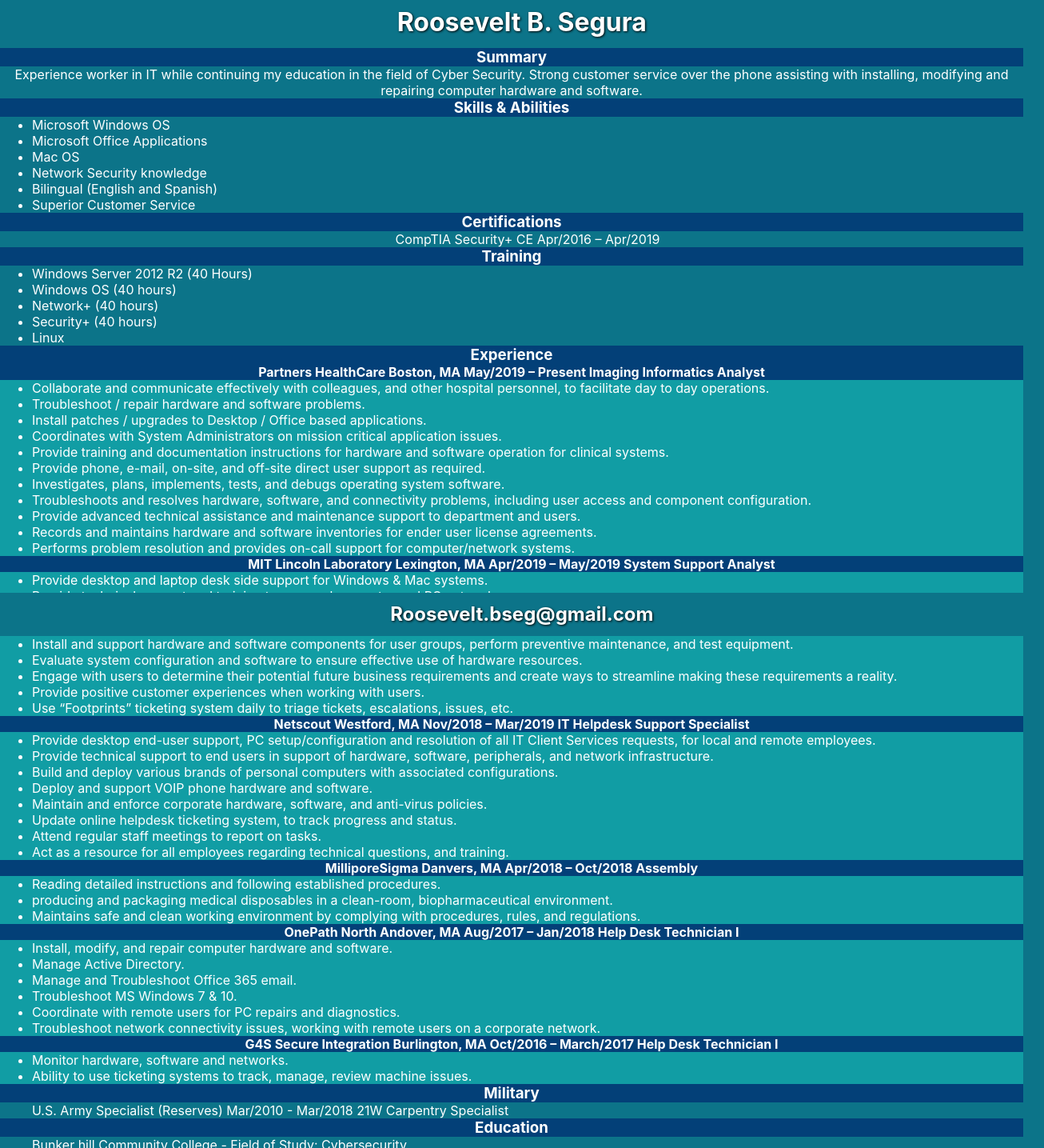
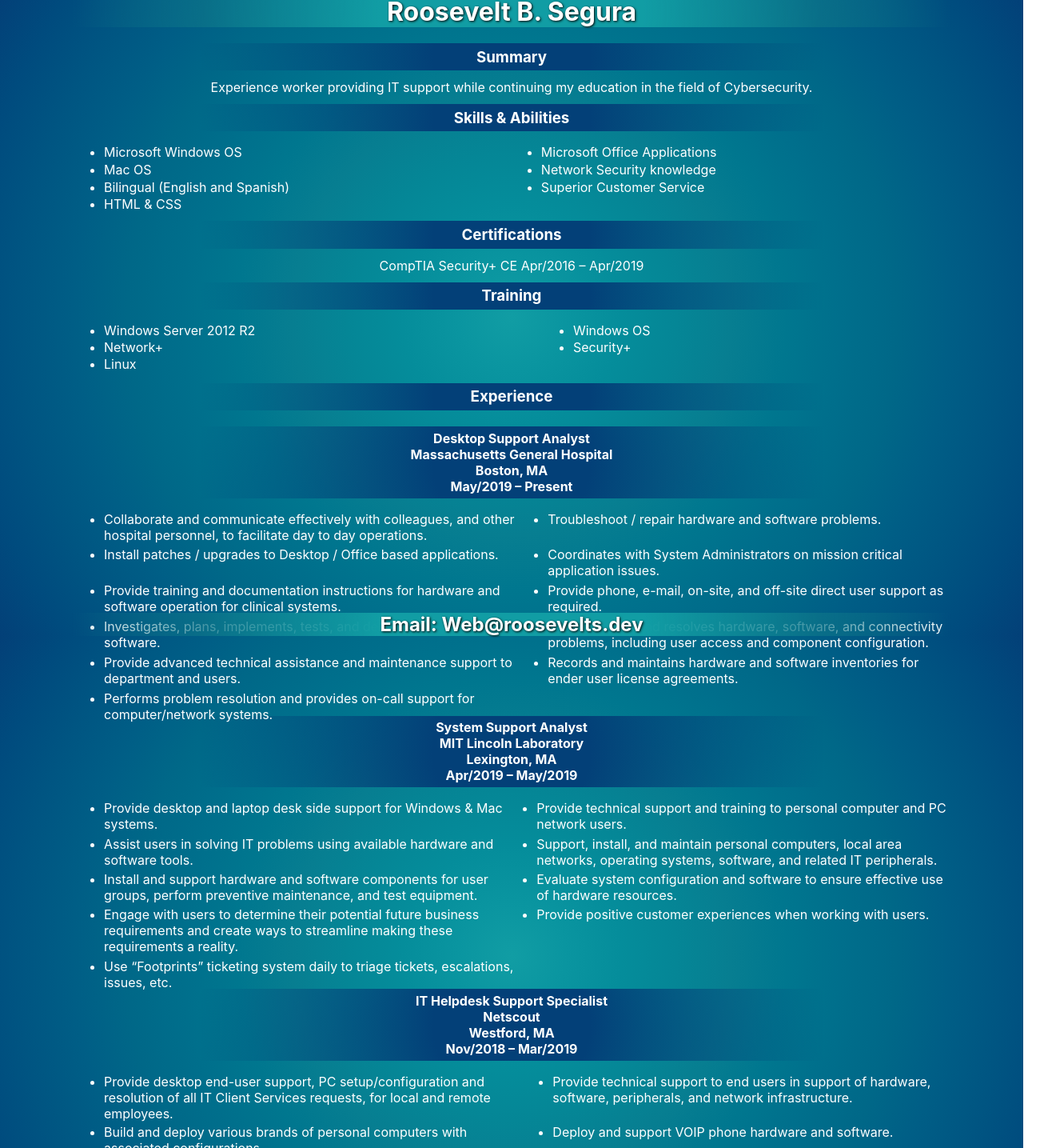
Before and after one commit to r8s11/porfolio, a React (Create React App) app in the folder my-porfolio/: page / in a window 1280 px wide. Shown: the part 5-1440 px from the top of the page at 80% size, 1306 px wide, since content can reach past the window. Built offline with nearby package versions, Linux system fonts and the light colour scheme.

Commit message:
added header, footer and changed the css a bit

```diff
--- a/my-porfolio/src/assets/App.css
+++ /dev/null
@@ -1,36 +0,0 @@
-.App {
-  text-align: center;
-}
-
-
-
-h1, h2 {
-  margin: 0%;
-  color: white;
-
-}
-h4, h3 {
-  background-color: #034078;
-  color: white;
-  margin: auto;
-
-}
-ul  {
-  margin: auto;
-  color: white;
-  text-align: left;
- }
-li{
-
-}
-.jobs h4 {
-  margin: auto;
-}
-.jobs div {
-  background-color: #119da4;
-}
-p{
-  color: white;
-  margin: auto;
-  text-align: center;
-}
--- a/my-porfolio/src/assets/App.js
+++ b/my-porfolio/src/assets/App.js
@@ -1,22 +1,15 @@
 import React from 'react';
-
-import './App.css';
-import './Header';
-
-
-
 
 function App() {
   return (
 
   <div className="App">
-
-    <body>
-
+      <br />
       <div>
         <h3>Summary</h3>
-        <p>Experience worker in IT while continuing my education in the field of Cyber Security. Strong customer service over the phone assisting with installing, modifying and repairing computer hardware and software.</p>
+        <p>Experience worker providing IT support while continuing my education in the field of Cybersecurity. </p>
       </div>
+
       <div>
         <h3>Skills & Abilities</h3>
           <ul>
@@ -26,32 +19,33 @@
             <li>Network Security knowledge</li>
             <li>Bilingual (English and Spanish)</li>
             <li>Superior Customer Service</li>
+            <li>HTML & CSS</li>
           </ul>
       </div>
       <div>
         <h3>Certifications</h3>
-          <ul>
             <p>CompTIA Security+ CE Apr/2016 – Apr/2019</p>
-          </ul>
       </div>
       <div>
         <h3>
           Training
         </h3>
         <ul>
-        <li>Windows Server 2012 R2 (40 Hours)</li>
-        <li> Windows OS (40 hours)</li>
-        <li>Network+ (40 hours)</li>
-        <li>Security+ (40 hours)</li>
+        <li>Windows Server 2012 R2 </li>
+        <li> Windows OS </li>
+        <li>Network+ </li>
+        <li>Security+ </li>
         <li>Linux</li>
         </ul>
       </div>
       <div className="Experience jobs">
         <h3>Experience</h3>
+        <br></br>
         <div>
-          <h4>
-            Partners HealthCare Boston, MA			May/2019 – Present
-            Imaging Informatics Analyst
+          <h4>Desktop Support Analyst
+           <br />Massachusetts General Hospital
+           <br />Boston, MA
+           <br />May/2019 – Present
           </h4>
           <ul>
             <li>Collaborate and communicate effectively with colleagues, and other hospital personnel, to facilitate day to day operations.</li>
@@ -68,9 +62,10 @@
           </ul>
         </div>
         <div>
-          <h4>
-              MIT Lincoln Laboratory Lexington, MA			Apr/2019 – May/2019
-              System Support Analyst
+          <h4> System Support Analyst
+              <br />MIT Lincoln Laboratory
+              <br />Lexington, MA
+              <br />Apr/2019 – May/2019
           </h4>
           <ul>
             <li>Provide desktop and laptop desk side support for Windows & Mac systems.</li>
@@ -85,9 +80,11 @@
           </ul>
         </div>
         <div>
-          <h4>
-            Netscout Westford, MA					Nov/2018 – Mar/2019
-            IT Helpdesk Support Specialist
+          <h4>IT Helpdesk Support Specialist
+          <br />Netscout
+          <br />Westford, MA
+          <br />Nov/2018 – Mar/2019
+
           </h4>
           <ul>
             <li>Provide desktop end-user support, PC setup/configuration and resolution of all IT Client Services requests, for local and remote employees.</li>
@@ -101,22 +98,25 @@
           </ul>
         </div>
         <div>
-          <h4>
-            MilliporeSigma Danvers, MA				Apr/2018 – Oct/2018
-            Assembly
+          <h4>Line Assembler
+          <br />MilliporeSigma
+          <br />Danvers, MA
+          <br />Apr/2018 – Oct/2018
           </h4>
 
           <ul>
-            <li>Reading detailed instructions and following established procedures.</li>
-            <li>producing and packaging medical disposables in a clean-room, biopharmaceutical environment.</li>
-            <li>Maintains safe and clean working environment by complying with procedures, rules, and regulations.</li>
+            <li>Reading detailed instructions and following established procedures during the assembly of product.</li>
+            <li>producing and packaging medical disposables in a biopharmaceutical environment.</li>
+            <li>Maintains a safe and clean working environment by complying with procedures, rules, and regulations.</li>
           </ul>
         </div>
 
         <div>
-          <h4>
-            OnePath North Andover, MA                                          	Aug/2017 – Jan/2018
-            Help Desk Technician I
+          <h4>Help Desk Technician I
+          <br />1Path
+          <br />North Andover, MA
+          <br />Aug/2017 – Jan/2018
+
           </h4>
           <ul>
             <li>Install, modify, and repair computer hardware and software.</li>
@@ -128,13 +128,15 @@
           </ul>
         </div>
         <div>
-        <h4>
-          G4S Secure Integration Burlington, MA                         Oct/2016 – March/2017
-          Help Desk Technician I
+        <h4>Help Desk Technician I
+          <br />G4S Secure Integration
+          <br />Burlington, MA
+          <br/>Oct/2016 – March/2017
+
         </h4>
         <ul>
           <li>Monitor hardware, software and networks.</li>
-          <li>Ability to use ticketing systems to track, manage, review machine issues.</li>
+          <li>Used internal ticketing systems to track, manage, review machine issues.</li>
         </ul>
         </div>
 
@@ -142,20 +144,21 @@
       <div>
           <h3>Military</h3>
 
-          <ul>
-            U.S. Army Specialist (Reserves)		          Mar/2010 - Mar/2018
-            21W Carpentry Specialist
-          </ul>
+            <p> 21W Carpentry Specialist
+            <br /> E-4 Specialist
+            <br />U.S. Army Reserves
+            <br />Mar/2010 - Mar/2018
+            </p>
+
       </div>
       <div>
           <h3>Education</h3>
 
-          <ul>
-            Bunker hill Community College -
+          <p>
             Field of Study: Cybersecurity
-          </ul>
+            <br/> Middlesex Community College
+          </p>
       </div>
-    </body>
   </div>
   );
 }
--- a/my-porfolio/src/assets/Footer.js
+++ b/my-porfolio/src/assets/Footer.js
@@ -2,8 +2,8 @@
 
 function Footer() {
   return (
-    <div class="footer" id="myHeader">
-      <h2>Roosevelt.bseg@gmail.com</h2>
+    <div class="footer container" id="myHeader">
+      <h2>Email: Web@roosevelts.dev</h2>
     </div>
   );
 }
--- a/my-porfolio/src/assets/Header.js
+++ b/my-porfolio/src/assets/Header.js
@@ -2,7 +2,7 @@
 
 function Header() {
   return (
-    <div class="header" id="myHeader">
+    <div class="header container" id="myHeader">
       <h1>Roosevelt B. Segura</h1>
     </div>
   );
--- a/my-porfolio/src/index.css
+++ b/my-porfolio/src/index.css
@@ -1,5 +1,104 @@
+/*
+Base colors for gradient
+#034078
+#119da4
+
+*/
+
+body {
+  max-width: 1100px;
+  font-family: -apple-system, BlinkMacSystemFont, "Segoe UI", "Roboto", "Oxygen",
+    "Ubuntu", "Cantarell", "Fira Sans", "Droid Sans", "Helvetica Neue",
+    sans-serif;
+  -webkit-font-smoothing: antialiased;
+  -moz-osx-font-smoothing: grayscale;
+  /* background-color: #0c7489; */
+  background-image: radial-gradient(
+    circle,
+    #119da4,
+    #0a95a0,
+    #058d9b,
+    #058696,
+    #077e91,
+    #00778f,
+    #006f8c,
+    #006888,
+    #005e86,
+    #005582,
+    #004b7e,
+    #034078
+  );
+  margin: 0% auto;
+  background-attachment: fixed;
+
+
+}
+
+.App {
+  text-align: center;
+
+}
+
+h1,
+h2 {
+  margin: 0%;
+  color: white;
+}
+h4,
+h3 {
+  /* background-color: #034078; */
+  color: white;
+  margin: auto;
+  width: 70%;
+  /* border-radius: 10px; */
+  padding: .3em;
+  background: rgb(3,64,120);
+  background: radial-gradient(circle, rgba(3,64,120,1) 25%, rgba(0,0,0,0) 100%);
+
+}
+hr {
+  margin: 0px;
+   /* background-color: #034078; */
+   color: white;
+
+
+}
+ul {
+
+  display: grid;
+  grid-template-columns: auto auto;
+  grid-gap: 2%;
+  color: white;
+  text-align: left;
+
+
+
+
+}
+li {
+
+
+}
+.jobs h4 {
+  margin: auto;
+
+
+}
+.jobs div {
+  /* background-color: #119da4; */
+  /* background: rgb(17,157,164);
+background: radial-gradient(circle, rgba(17,157,164,0.2) 0%, rgba(12,116,137,0.19929978827468486) 100%);  */
+
+}
+p {
+  color: white;
+  margin: auto;
+  text-align: center;
+  padding: 1%;
+
+}
+
 .header {
-  padding: 1%;
   background: #0c7489;
   color: #f1f1f1;
   position: relative;
@@ -8,11 +107,9 @@
   text-align: center;
   text-shadow: black 1px 1px 3px;
   position: sticky;
-
 }
 
 .footer {
-  padding: 1%;
   background: #0c7489;
   color: #f1f1f1;
   width: 100%;
@@ -20,32 +117,11 @@
   text-align: center;
   text-shadow: black 1px 1px 3px;
   position: sticky;
-
-}
-.content {
-  padding: 16px;
-}
-.sticky {
-  position: fixed;
-  top: 0;
-  width: 100%;
-
-
-}
-.sticky + .content {
-  padding-top: 102px;
 }
 
-
-body {
-  font-family: -apple-system, BlinkMacSystemFont, "Segoe UI", "Roboto", "Oxygen",
-    "Ubuntu", "Cantarell", "Fira Sans", "Droid Sans", "Helvetica Neue",
-    sans-serif;
-  -webkit-font-smoothing: antialiased;
-  -moz-osx-font-smoothing: grayscale;
-  background-color: #0c7489;
-  margin: 0%;
-
+.container {
+ background: rgb(17,157,164);
+background: radial-gradient(circle, rgba(17,157,164,1) 0%, rgba(17,157,164,1) 30%, rgba(12,116,137,0.7455182756696428) 70%, rgba(12,116,137,0) 100%);
 }
 
 code {
--- a/my-porfolio/src/index.js
+++ b/my-porfolio/src/index.js
@@ -2,7 +2,6 @@
 import ReactDOM from "react-dom";
 import "./index.css";
 import App from "./assets/App";
-import * as serviceWorker from "./serviceWorker";
 import Header from "./assets/Header";
 import Footer from "./assets/Footer";
 
```
Also changed, not shown: 1 other file (tests, documents, lock files or other folders).
